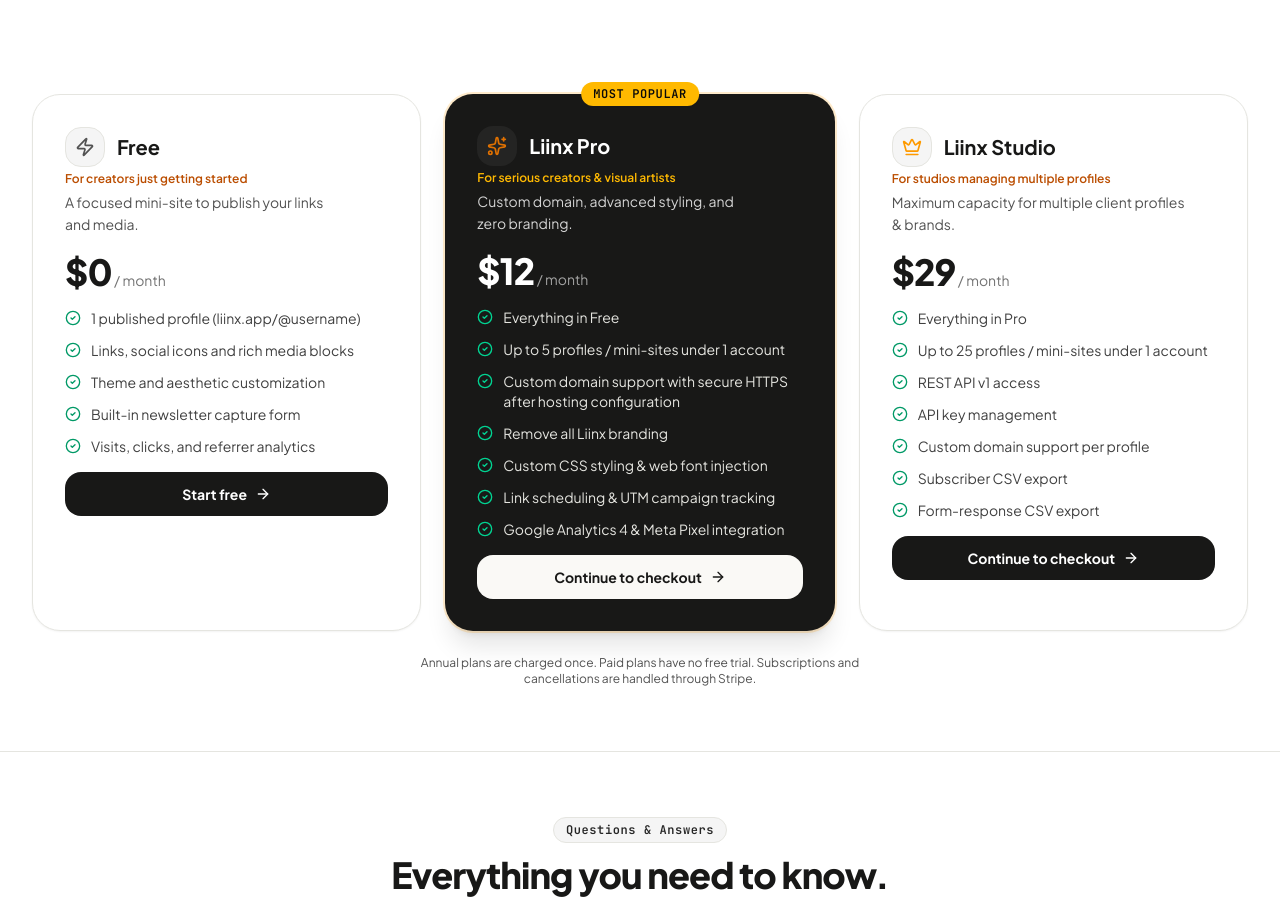
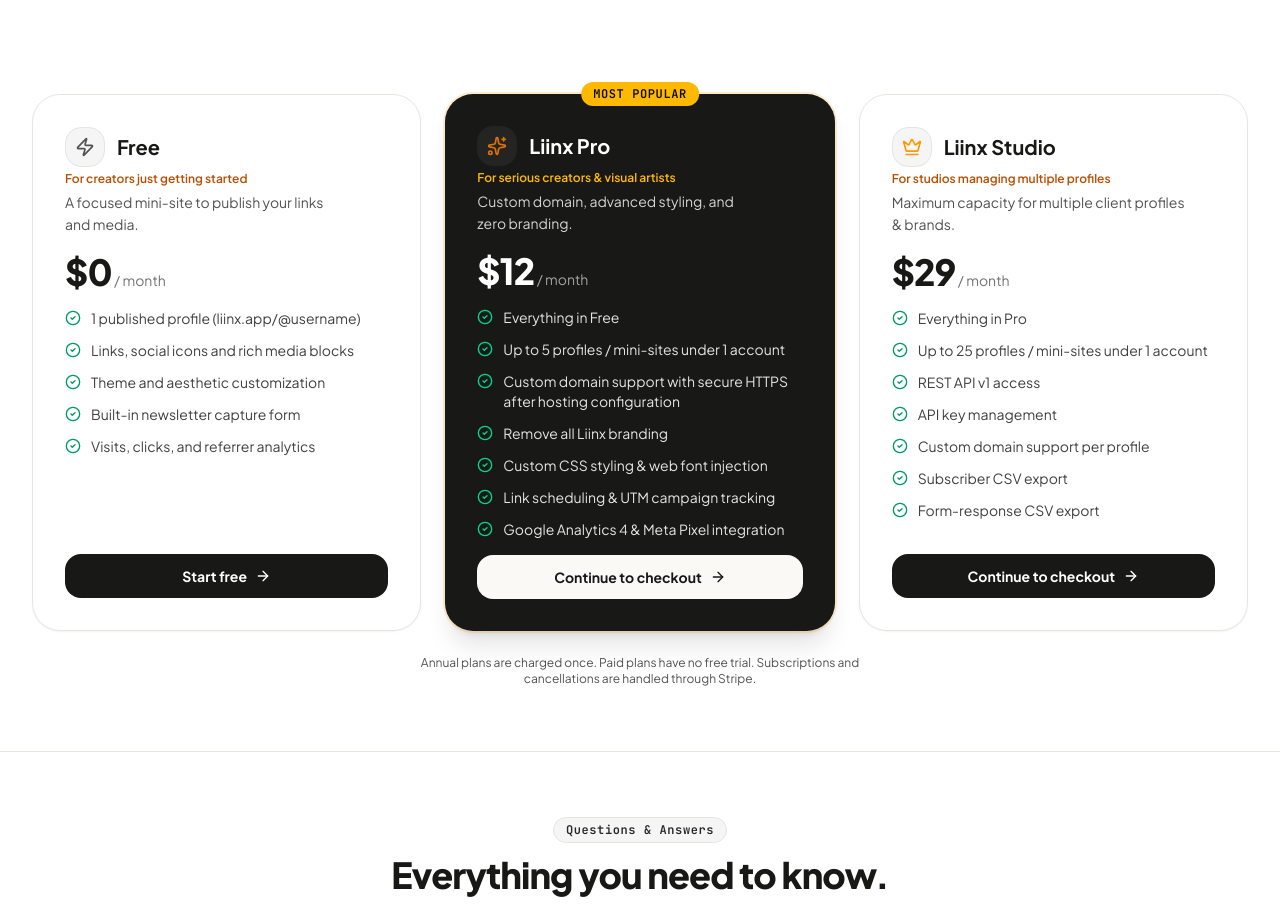
Before and after one commit to samirmagdy/liinx, a React (Vite) app: page / in a window 1280 px wide. Shown: the part 6820-7730 px from the top of the page. Built offline with nearby package versions, Linux system fonts and the light colour scheme; no server answers.

Commit message:
fix: make PricingCard fill full height with flex layout

```diff
--- a/src/components/PricingCard.tsx
+++ b/src/components/PricingCard.tsx
@@ -101,7 +101,7 @@ export const PricingCard: React.FC<PricingCardProps> = ({
 }) => {
   return (
     <article
-      className={`rounded-3xl p-6 sm:p-8 flex flex-col justify-between transition-all relative ${
+      className={`rounded-3xl p-6 sm:p-8 flex flex-col justify-between h-full transition-all relative ${
         plan.highlight
           ? 'bg-neutral-900 text-white shadow-xl ring-2 ring-amber-500/20'
           : 'bg-white border border-neutral-200 text-neutral-900 shadow-xs'
@@ -114,7 +114,7 @@ export const PricingCard: React.FC<PricingCardProps> = ({
       )}
 
       {/* Plan Header */}
-      <div className="space-y-4">
+      <div className="space-y-4 flex flex-1 flex-col">
         <div className="flex items-center gap-3">
           <div
             className={`w-10 h-10 rounded-xl flex items-center justify-center ${
```
